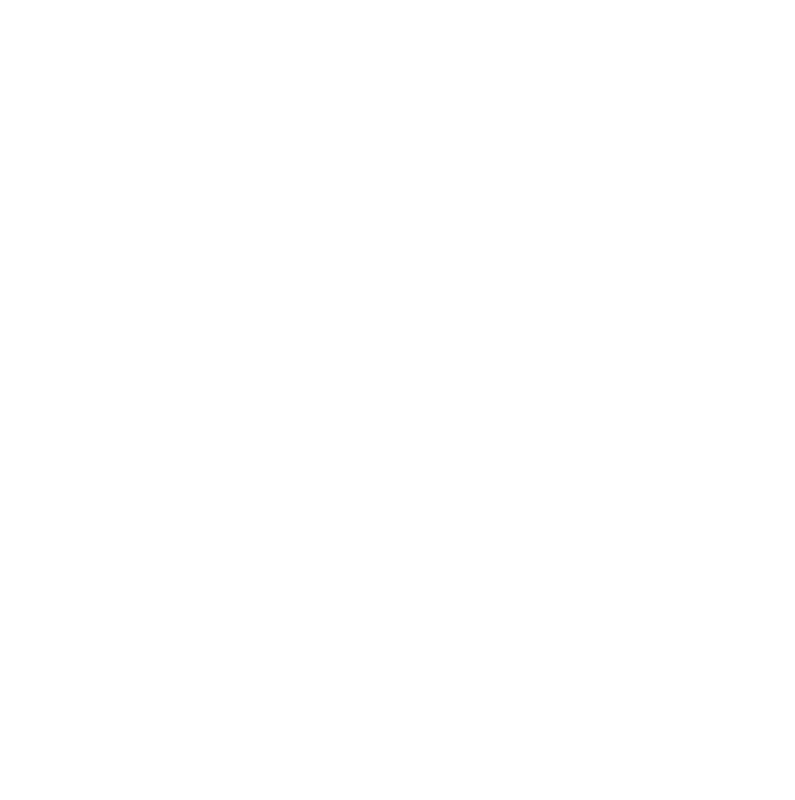
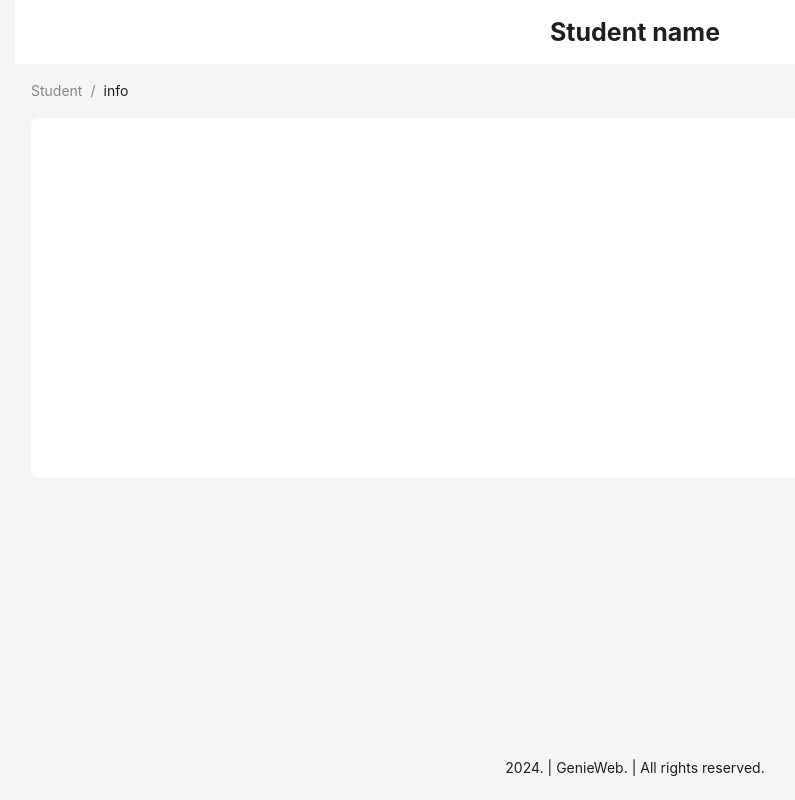
Before and after one commit to Tyomay1999/GenieWebStudents, a React (Create React App) app: page /student in a window 1280 px wide. Before the commit this address had no page. Shown: the whole page, without its empty margins (5-800 px from the left). Built offline with nearby package versions, Linux system fonts and the light colour scheme.

Commit message:
Students

```diff
--- a/src/App.js
+++ b/src/App.js
@@ -3,17 +3,19 @@
 import { Routes } from "react-router";
 import LogicTestMain from "./Components/LogicTest";
 import Main from "./Components/Main";
+import Student from "./Components/Student";
 
 
 const App = () => {
     const allRoutes = [
         // { id: 1, path: "/auth", element: <Auth/>, name: "Auth" },
-        { id: 1, path: "/", element: <Main />, name: "main" },
-        { id: 2, path: "/logic-test/:id", element: <LogicTestMain />, name: "Logic test" },
+        { id: 1, path: "/", element: <Main/>, name: "main" },
+        { id: 2, path: "/logic-test/:id", element: <LogicTestMain/>, name: "Logic test" },
+        { id: 2, path: "/student", element: <Student/>, name: "Student" },
     ]
 
     return (
-        <div style={{  background: "whitesmoke"}}>
+        <div style={ { background: "whitesmoke" } }>
             <Routes>
                 { allRoutes.map( ( route ) => {
                     return (
--- /dev/null
+++ b/src/Components/Student/index.js
@@ -0,0 +1,70 @@
+import React from "react";
+import style from "./styles/student.module.scss"
+import { Avatar, Breadcrumb, Layout, Menu, theme,Typography } from 'antd';
+const { Header, Content, Footer } = Layout;
+const { Title } = Typography;
+
+
+
+
+const Student = () => {
+    const {
+        token: { colorBgContainer, borderRadiusLG },
+    } = theme.useToken();
+
+
+    return <div className={style.main}>
+        <Layout
+            style={ {
+                minHeight: '100vh',
+            } }
+        >
+            <Layout>
+                <Header
+                    style={ {
+                        padding: 0,
+                        background: colorBgContainer,
+                    } }
+                >
+                    <h1 style={ { margin: 0, fontSize: "25px", textAlign: "center" } }>
+                        Student name
+                    </h1>
+                </Header>
+                <Content
+                    style={ {
+                        margin: '0 16px',
+                    } }
+                >
+                    <Breadcrumb
+                        style={ {
+                            margin: '16px 0',
+                        } }
+                    >
+                        <Breadcrumb.Item>Student</Breadcrumb.Item>
+                        <Breadcrumb.Item>info</Breadcrumb.Item>
+                    </Breadcrumb>
+                    <div
+                        style={ {
+                            padding: 24,
+                            minHeight: 360,
+                            background: colorBgContainer,
+                            borderRadius: borderRadiusLG,
+                        } }
+                    >
+
+                    </div>
+                </Content>
+                <Footer
+                    style={ {
+                        textAlign: 'center',
+                    } }
+                >
+                    { new Date().getFullYear() }. | GenieWeb. | All rights reserved.
+                </Footer>
+            </Layout>
+        </Layout>
+    </div>
+}
+
+
+export default Student
--- /dev/null
+++ b/src/Components/Student/styles/student.module.scss
@@ -0,0 +1,7 @@
+
+
+.main{
+  padding: 0 20px;
+  width: 100%;
+  min-height: 100vh;
+}
```
